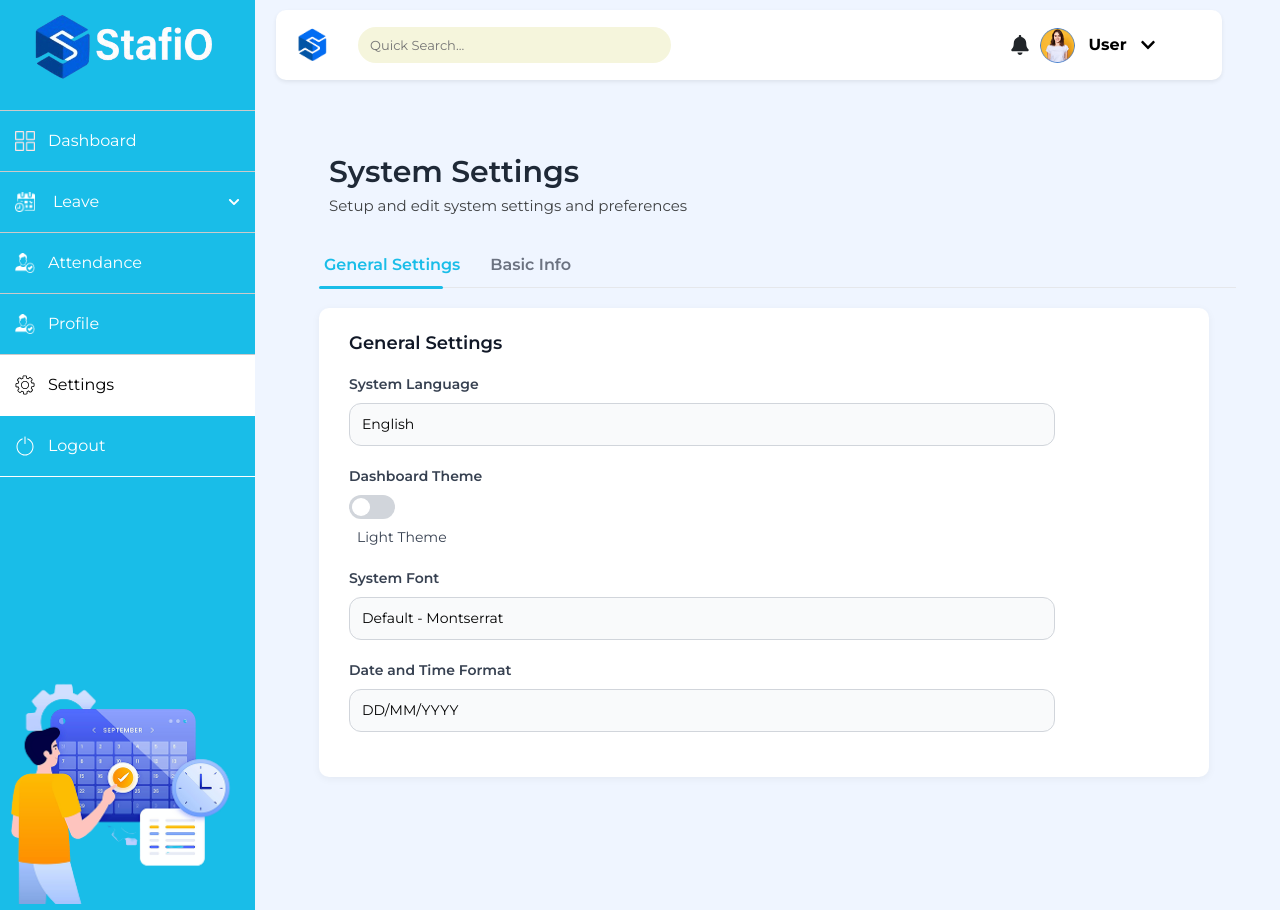
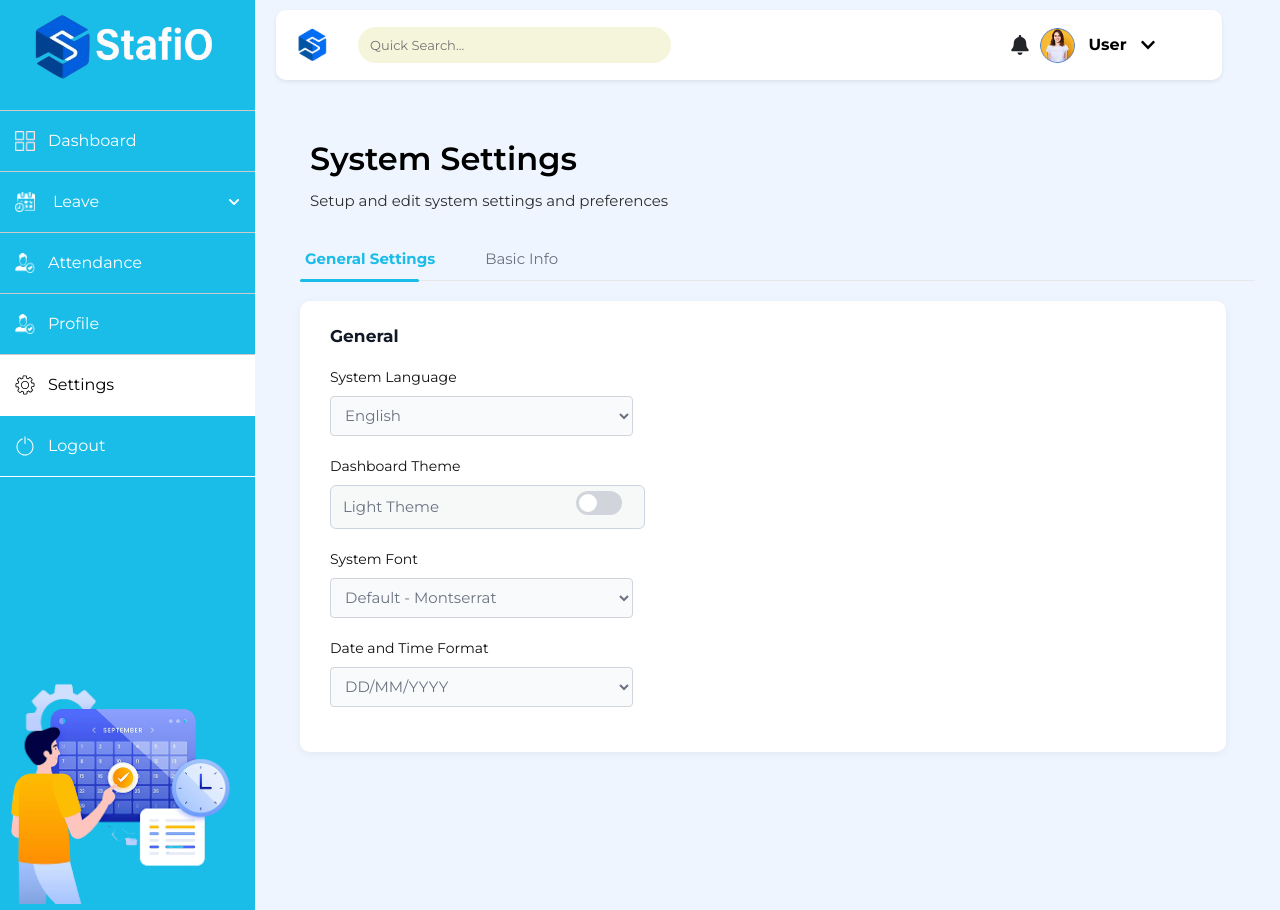
Before and after one commit to Asolinmaso/Stafio, a React (Vite) app: page /settings in a window 1280 px wide. Built offline with nearby package versions, Linux system fonts and the light colour scheme; no server answers.

Commit message:
settings and adminsettings pages modified

```diff
--- a/src/Components/Admin-Section/settings-/admin-settings.css
+++ b/src/Components/Admin-Section/settings-/admin-settings.css
@@ -1,6 +1,6 @@
 /* Main page container */
 .settings-page {
-  padding: 30px 40px;
+  padding: 10px 5px !important;   /*modified*/
   background: #eff5ff;
   min-height: 100vh;
   font-family: "Montserrat", sans-serif;
@@ -8,7 +8,7 @@
 
 /* Header */
 .settings-header h1 {
-  font-size: 30px;
+  font-size: 32px !important;  /*modified*/
   font-weight: 700;
   color: #1f2937;
   margin-bottom: 5px;
@@ -30,6 +30,7 @@
   border-bottom: 1px solid #e5e7eb;
   margin-bottom: 20px;
   margin-left: 20px;
+
 }
 
 .tab-link {
@@ -98,7 +99,7 @@
 }
 
 .form-group label {
-  font-weight: 600;
+  font-weight: 500;
   margin-bottom: 8px;
   color: #374151;
 }
@@ -202,9 +203,9 @@ input:checked + .slider:before {
       background: #e7e4e4ff;
  }
 
- .create-new-wrapper{
+ /* .create-new-wrapper{
 
- }
+ } */
  .btn-create-new{
     margin-bottom:10px ;
  }
--- a/src/Components/Employee-Section/Settings-/Settings.css
+++ b/src/Components/Employee-Section/Settings-/Settings.css
@@ -16,16 +16,16 @@
 
 /* Header */
 .settings-header h1 {
-  font-size: 30px;
+  font-size: 32px;     /* font-size: 30px; */
   font-weight: 600;
-  color: #1f2937;
-  margin-bottom: 5px;
+  color: #000000;    /* color: #1f2937; */
+  margin-bottom: 12px;   /* margin-bottom: 5px; */
   margin-top:40px;
   margin-left:30px;
 }
 
 .settings-header p {
-  color: #3f4143ff;
+   color: rgb(45, 46, 48);/* color: #3f4143ff; */
   font-size: 15px;
   margin-bottom: 25px;
   margin-left:30px;
@@ -34,7 +34,7 @@
 /* Tabs */
 .settings-tabs {
   display: flex;
-  gap: 20px;
+  gap: 40px;        /* gap: 20px; */
   border-bottom: 1px solid #e5e7eb;
   margin-bottom: 20px;
 }
@@ -42,8 +42,8 @@
 .settings-tabs .tab-link {
   background: none;
   border: none;
-  font-size: 16px;
-  font-weight: 600;
+  font-size: 15px;   /* modified */
+  font-weight: 500 ;/* font-weight: 600; */
   color: #6b7280;
   padding: 10px 5px;
   cursor: pointer;
@@ -52,6 +52,8 @@
 
 .settings-tabs .tab-link.active {
   color: #19bde8;
+  font-weight: 700 ;    /* font-weight: 600 ; */
+  font-size: 15px;      /* new */
 }
 
 .settings-tabs .tab-link.active::after {
@@ -79,9 +81,9 @@
 }
 
 .settings-card h3 {
-  font-size: 18px;
+  font-size: 17px;    /* font-size: 18px; */
   margin-bottom: 20px;
-  font-weight: 600;
+  font-weight: 700;   /* font-weight: 500; */
   color: #111827;
   margin-top:30px;
 }
@@ -94,20 +96,27 @@
 }
 
 .form-group label {
-  font-weight: 600;
+  font-weight: 500;   /* font-weight: 600; */
   margin-bottom: 8px;
-  color: #374151;
+  color: #0f0f0f;   /* color: #374151; */
+
 }
 
 .form-group input,
 .form-group select {
-  padding: 10px 12px;
-  border: 1px solid #d1d5db;
-  border-radius: 6px;
-  font-size: 14px;
+  padding: 9px 12px 10px 10px;   /* modified */
+  /* border: 1px solid #d1d5db; */
+  border-radius: 4px !important;
+  font-size: 15px;
   outline: none;
   background: #fff;
-  width:40%;
+  color: #6b7280;
+  height: 40px; /* new */
+  width: 35% !important;   /* new  width: 40%*/
+  /* new */
+  appearance: auto;
+  -webkit-appearance: auto;
+  -moz-appearance: auto;
 }
 
 .form-group input:focus,
@@ -116,19 +125,40 @@
   box-shadow: 0 0 0 2px rgba(37, 99, 235, 0.2);
 }
 
+/* NEW css part  for check box inside the input*/
+.theme-input-box {
+  display: flex;
+  align-items: center;
+  justify-content: space-between;
+  height: 44px;
+  padding: 0 12px;
+  border: 1px solid #cbd5e1;
+  border-radius: 6px;
+  background-color:#f7f8f8;
+  width: 315px; /* adjust if needed */
+}
+
+.theme-text {
+  font-size: 15px;
+  color: #6b7280;
+  font-weight: 500;
+}
+
 /* Toggle Switch */
 .switch {
   position: relative;
   display: inline-block;
   width: 46px;
   height: 24px;
-  margin-right: 10px;
+  /* margin-right: 10px; */
 }
 
 .switch input {
   opacity: 0;
   width: 0;
   height: 0;
+  /* new */
+
 }
 
 .slider {
@@ -171,10 +201,11 @@ input:checked + .slider:before {
   margin-left: 8px;
 }
 
-.form-row {
+.form-row label{
   display: flex;
   gap: 30px;          /* space between left and right columns */
   flex-wrap: wrap;    /* wrap on small screens */
+  font-size: 17px !important;    /* modified */
 }
 
 .form-column {
@@ -186,9 +217,10 @@ input:checked + .slider:before {
 }
 
 .form-group input{
- width:90%;
- border-radius:10px;
+ width:95% !important;   /* modified */
+ border-radius:10px !important;  /* modified */
  background: #f2f2f2ff;
+ height: 45px;
 
 }
 
@@ -209,3 +241,19 @@ body {
   color: var(--text-color);
   transition: all 0.3s ease;
 }
+
+/* picture add heading*/
+
+.form-group p{
+  font-size: 15px;
+  color: gray;
+  margin-top: -8px;
+}
+
+.form-group h3{
+  font-size: 17px;
+  font-weight: 600;
+  color: #333333;
+}
+
+/* picture add */
--- a/src/Components/Employee-Section/Settings-/Settings.jsx
+++ b/src/Components/Employee-Section/Settings-/Settings.jsx
@@ -3,6 +3,8 @@ import "./Settings.css";
 import EmployeeSidebar from "../EmployeeSidebar";
 import Topbar from "../Topbar";
 import { SettingsContext } from "./SettingsContext";
+import { Border } from "react-bootstrap-icons";
+import { BiFontSize } from "react-icons/bi";
 
 export default function Settings() {
   const { theme, setTheme, language, setLanguage, font, setFont } =
@@ -16,6 +18,7 @@ export default function Settings() {
       title: "System Settings",
       subtitle: "Setup and edit system settings and preferences",
       general: "General Settings",
+      general1: "General",           // new
       basic: "Basic Info",
       systemLanguage: "System Language",
       dashboardTheme: "Dashboard Theme",
@@ -27,6 +30,8 @@ export default function Settings() {
       phone: "Phone Number",
       position: "Position",
       role: "Role",
+      profilepicture:"Profile Picture",  // new
+      subp3:"We support only JPEGs or PNGs under 5MB",  // new
     },
     tamil: {
       title: "கணினி அமைப்புகள்",
@@ -102,7 +107,7 @@ export default function Settings() {
             {/* General Settings */}
             {activeTab === "general" && (
               <div>
-                <h3>{t.general}</h3>
+                <h3>{t.general1}</h3>
 
                 <div className="form-group">
                   <label>{t.systemLanguage}</label>
@@ -118,7 +123,11 @@ export default function Settings() {
 
                 <div className="form-group">
                   <label>{t.dashboardTheme}</label>
-                  <label className="switch">
+                   <div className="theme-input-box">     {/*new check box inside the input*/}
+                    <span className="theme-text">
+                     {theme === "light" ? "Light Theme" : "Dark Theme"}
+                    </span>
+                   <label className="switch">
                     <input
                       type="checkbox"
                       checked={theme === "dark"}
@@ -127,10 +136,11 @@ export default function Settings() {
                       }
                     />
                     <span className="slider round"></span>
-                  </label>
-                  <span className="theme-label">
+                   </label>
+                  </div>
+                  {/* <span className="theme-label">
                     {theme === "light" ? "Light Theme" : "Dark Theme"}
-                  </span>
+                  </span> */}
                 </div>
 
                 <div className="form-group">
@@ -161,7 +171,7 @@ export default function Settings() {
             {/* Basic Info */}
             {activeTab === "basic" && (
               <div>
-                <h3>{t.basic}</h3>
+                {/* <h3>{t.basic}</h3> */}  {/*modified */}
                 <div className="form-row">
                   <div className="form-column">
                     <div className="form-group">
@@ -197,6 +207,14 @@ export default function Settings() {
                     </div>
                   </div>
                 </div>
+                <div className="form-column">
+                  <div className="form-group">
+                     <h3>{t.profilepicture}</h3>
+                     <p>{t.subp3}</p>
+
+
+                  </div>
+                </div>
               </div>
             )}
           </div>
```
